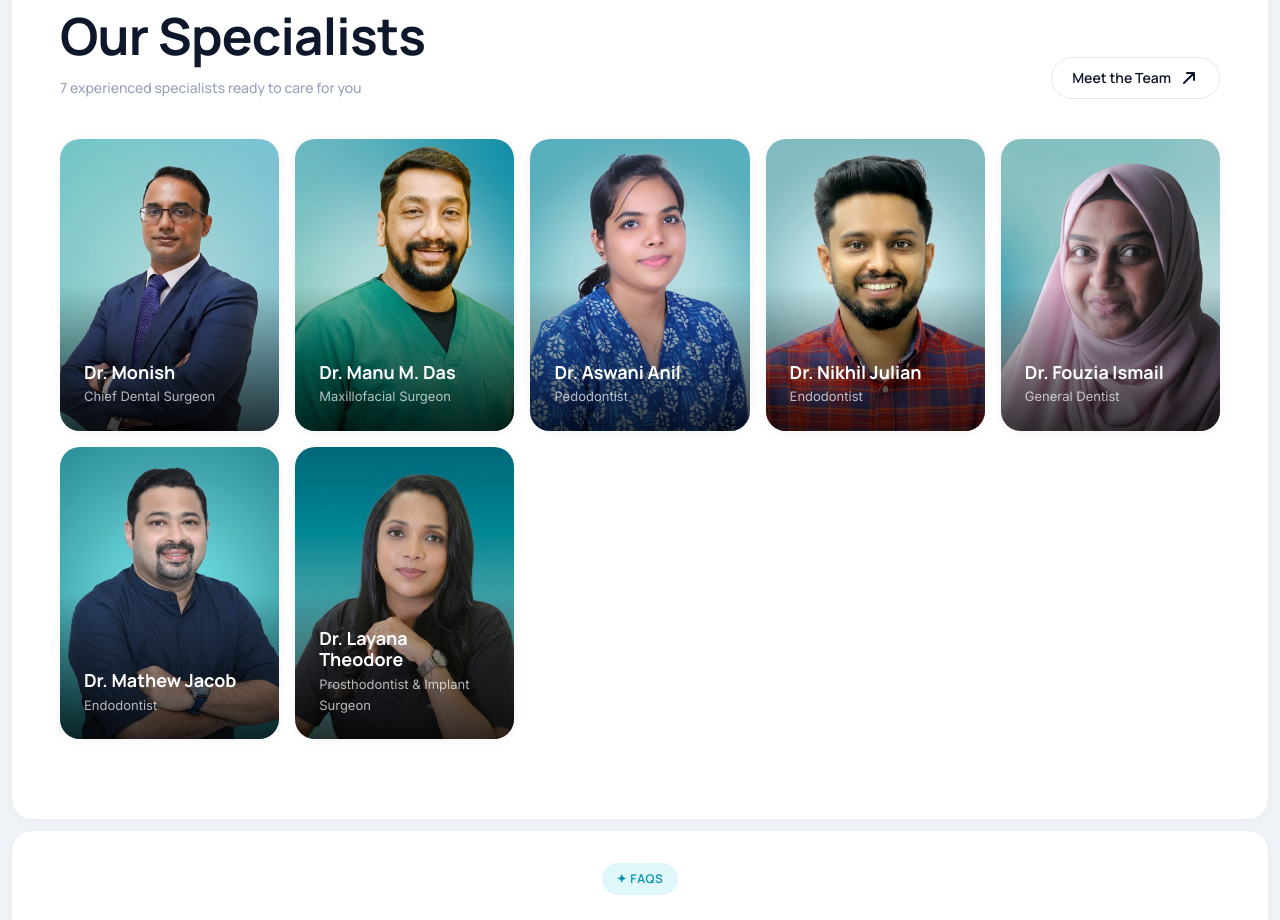
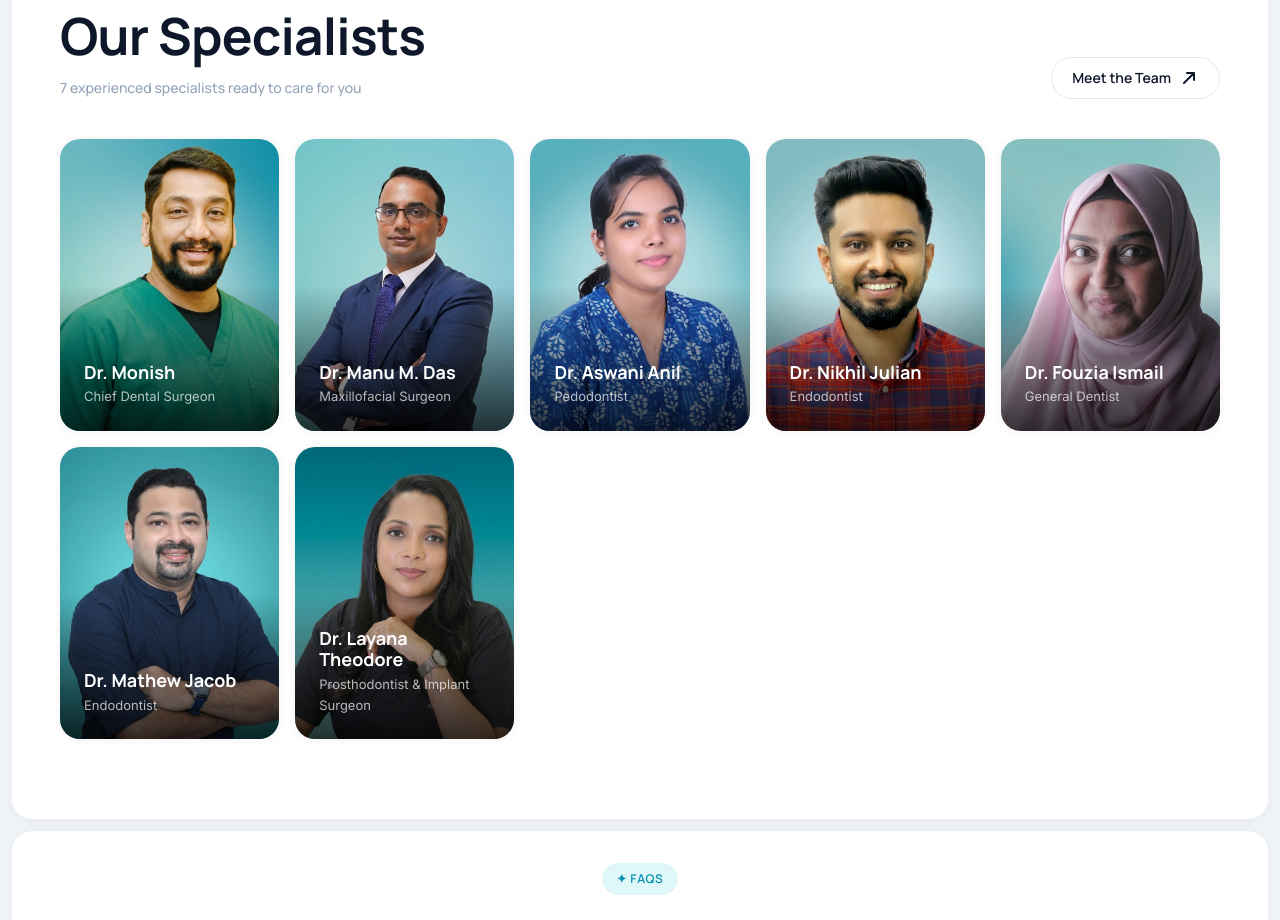
Before and after one commit to afsalda/park-dental-clinic, a Next.js app: page / in a window 1280 px wide. Shown: the part 3160-4080 px from the top of the page. Built offline with nearby package versions, Linux system fonts and the light colour scheme.

Commit message:
Fix incorrect photo associations for Dr. Monish and Dr. Manu M. Das

```diff
--- a/src/app/braces-aligners/page.tsx
+++ b/src/app/braces-aligners/page.tsx
@@ -71,7 +71,7 @@ export default function BracesAlignersPage() {
           {
             name: "Dr. Monish",
             role: "Chief Dental Surgeon",
-            img: "/images/dr-monish.jpg",
+            img: "/images/dr-manu.jpg",
             id: "monish",
           },
         ]}
--- a/src/app/checkups-hygiene/page.tsx
+++ b/src/app/checkups-hygiene/page.tsx
@@ -83,7 +83,7 @@ export default function CheckupsHygienePage() {
           {
             name: "Dr. Monish",
             role: "Chief Dental Surgeon",
-            img: "/images/dr-monish.jpg",
+            img: "/images/dr-manu.jpg",
             id: "monish",
           },
         ]}
--- a/src/app/cosmetic-dentistry/page.tsx
+++ b/src/app/cosmetic-dentistry/page.tsx
@@ -71,7 +71,7 @@ export default function CosmeticDentistryPage() {
           {
             name: "Dr. Monish",
             role: "Chief Dental Surgeon",
-            img: "/images/dr-monish.jpg",
+            img: "/images/dr-manu.jpg",
             id: "monish",
           },
           {
--- a/src/app/dental-implants/page.tsx
+++ b/src/app/dental-implants/page.tsx
@@ -81,7 +81,7 @@ export default function DentalImplantsPage() {
           {
             name: "Dr. Manu M. Das",
             role: "Maxillofacial Surgeon",
-            img: "/images/dr-manu.jpg",
+            img: "/images/dr-monish.jpg",
             id: "manu",
           },
         ]}
--- a/src/app/teeth-whitening/page.tsx
+++ b/src/app/teeth-whitening/page.tsx
@@ -71,7 +71,7 @@ export default function TeethWhiteningPage() {
           {
             name: "Dr. Monish",
             role: "Chief Dental Surgeon",
-            img: "/images/dr-monish.jpg",
+            img: "/images/dr-manu.jpg",
             id: "monish",
           },
           {
--- a/src/components/DoctorModal.tsx
+++ b/src/components/DoctorModal.tsx
@@ -17,7 +17,7 @@ const doctorDb: Record<string, DoctorDetails> = {
     name: "Dr. Monish",
     role: "Chief Dental Surgeon & Implantologist",
     specialty: "Dental Implants",
-    img: "/images/dr-monish.jpg",
+    img: "/images/dr-manu.jpg",
     serviceUrl: "/dental-implants",
     serviceName: "Dental Implants",
   },
@@ -25,7 +25,7 @@ const doctorDb: Record<string, DoctorDetails> = {
     name: "Dr. Manu M. Das",
     role: "Oral & Maxillofacial Surgeon",
     specialty: "Surgical Procedures",
-    img: "/images/dr-manu.jpg",
+    img: "/images/dr-monish.jpg",
     serviceUrl: "/dental-implants",
     serviceName: "Dental Implants",
   },
--- a/src/components/Team.tsx
+++ b/src/components/Team.tsx
@@ -14,13 +14,13 @@ const doctorsList: Doctor[] = [
     id: "monish",
     name: "Dr. Monish",
     role: "Chief Dental Surgeon",
-    img: "/images/dr-monish.jpg",
+    img: "/images/dr-manu.jpg",
   },
   {
     id: "manu",
     name: "Dr. Manu M. Das",
     role: "Maxillofacial Surgeon",
-    img: "/images/dr-manu.jpg",
+    img: "/images/dr-monish.jpg",
   },
   {
     id: "aswani",
```
